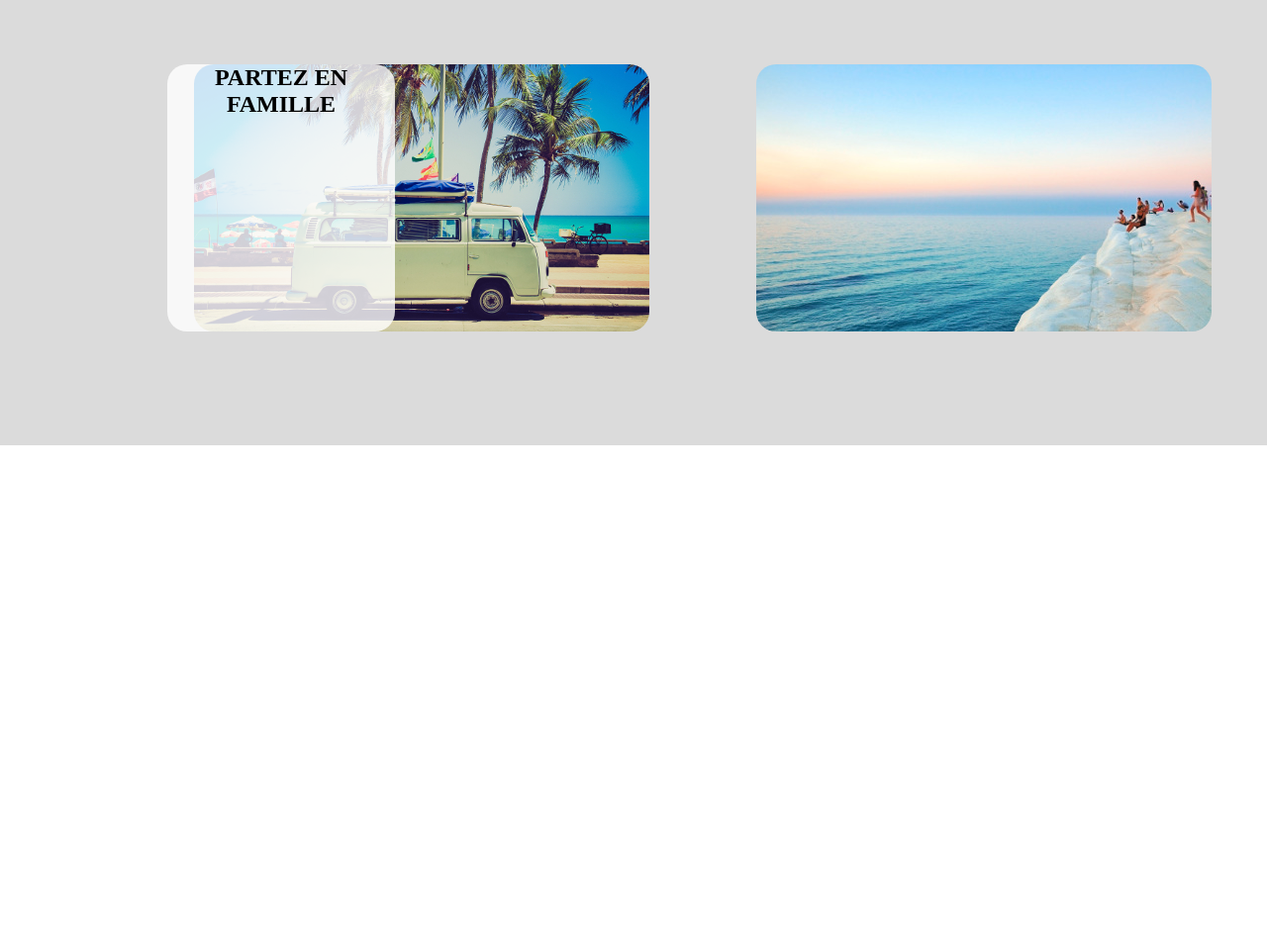
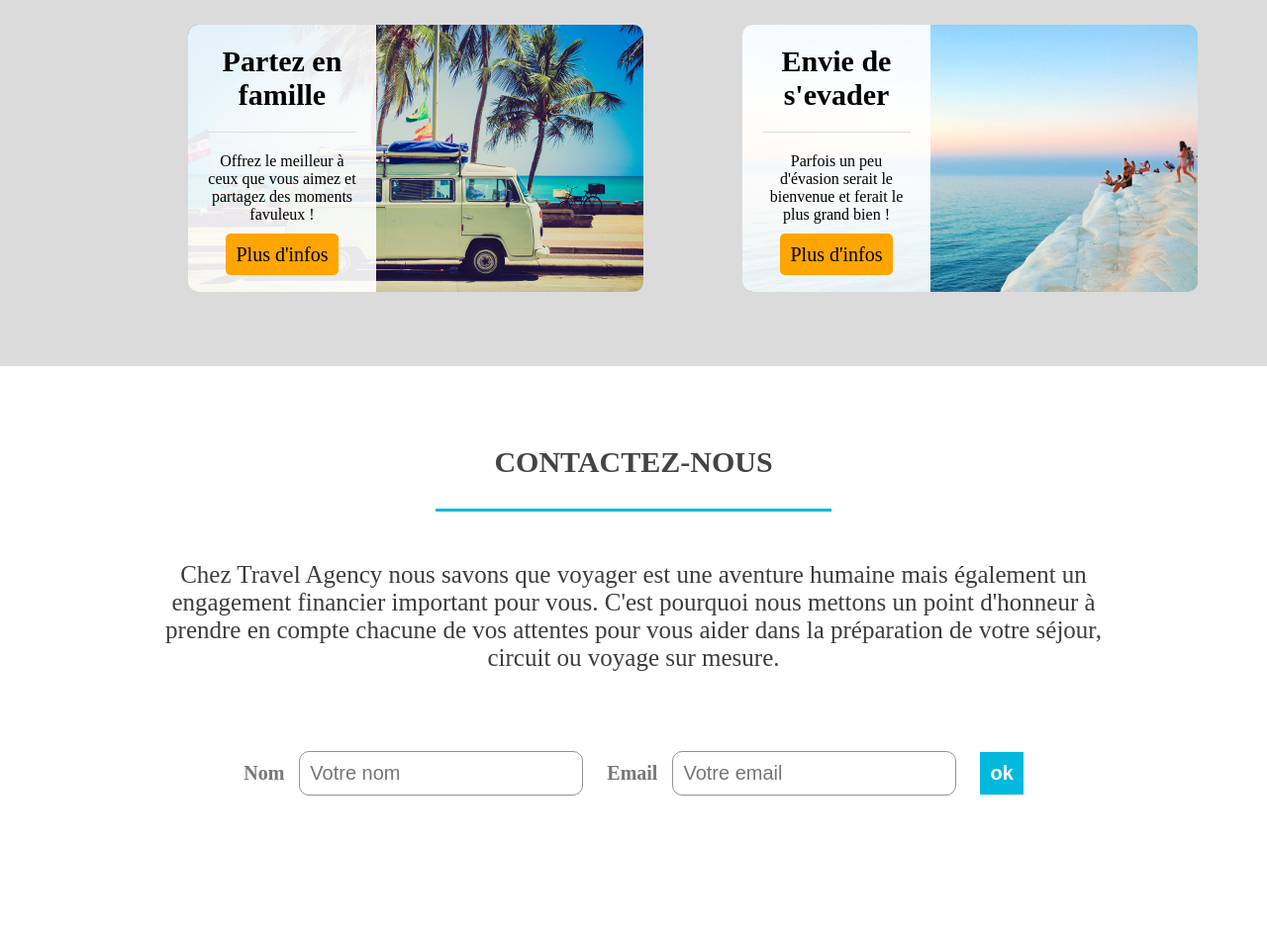
Before and after one commit to Sidahmed-ben/Travel-Site, a plain HTML site: page index.html in a window 1280 px wide. Shown: the part 1200-2153 px from the top of the page at 99% size. Before the commit the page ends 1750 px from the top, so only its background shows below. Drawn offline with Linux system fonts and the light colour scheme.

Commit message:
mon site de voyage

```diff
--- a/index.html
+++ b/index.html
@@ -48,21 +48,43 @@
 
         <section id="possibilities">
             <div class="wrapper">
-                <img class ="im-art1" src ="img/article-image-1.jpg">
+               <article id = "id-art1">
+                   <div class ="overlay">
+                        <h4> Partez en famille </h4>
+                        <p class = "text-art"> Offrez le meilleur à ceux que vous aimez et partagez des moments favuleux !</p>
+                        <a href ="#" class ="button-art">Plus d'infos</a>
+                   </div>
+               </article>
 
-                <section class="act1-champs" >
-                    <h2 class="ac1-text"> PARTEZ EN FAMILLE </h2>
+               <article id = "id-art2">
+                <div class ="overlay">
+                     <h4> Envie de s'evader </h4>
+                     <p class = "text-art"> Parfois un peu d'évasion serait le bienvenue et ferait le plus grand bien !</p>
+                     <a href ="#" class ="button-art">Plus d'infos</a>
+                </div>
+                <div class="clear"></div>
+            </article>
 
-                </section>
-
-                <p class="ac1-text"> </p>
-                <img class ="im-art2" src ="img/article-image-2.jpg">
             </div>
         </section>
-        <section id="contact"></section>
+        <section id="contact">
+            <div class="wrapper">
+                <h3> CONTACTEZ-NOUS </h3>
+                <p>Chez Travel Agency nous savons que voyager est une aventure humaine mais également un engagement financier important pour vous. C'est pourquoi nous mettons un point d'honneur à prendre en compte chacune de vos attentes pour vous aider dans la préparation de votre séjour, circuit ou voyage sur mesure.</p>
+                <form>
+                    <label for="name"> Nom </label>
+                    <input type="text" id="name" placeholder="Votre nom">
+                    <label for="email"> Email </label>
+                    <input type="text" id="email" placeholder="Votre email">
+                    <input type="submit" value="ok" class ="button-form">
+                </form>
+            </div>
+        </section>
 
         <footer>
-
+            <div class="wrapper">
+                <p class="titre_head">TravelAgency<span class="point">.</span></p>
+            </div>
         </footer>
     </body>
 
--- a/styles.css
+++ b/styles.css
@@ -17,8 +17,10 @@ body
     height: 500px;
     margin: 0 auto;
     padding: 0 10px;
+    text-align: center;
     /* border : 5px solid black; */
 }
+
 
 
 header{
@@ -143,12 +145,14 @@ section p .text-voya
     top: 50%;
     left: 25%;
     transform: translate(-50%,-150%);
+    padding-bottom : 30px;
 }
 
 #steps .act2 {
     position: absolute;
     top: 50%;
     left: 50%;
+    padding-bottom : 30px;
     transform: translate(-50%,-150%);
 }
 
@@ -156,6 +160,7 @@ section p .text-voya
     position: absolute;
     top: 50%;
     left: 75%;
+    padding-bottom : 30px;
     transform: translate(-50%,-150%);
 }
 
@@ -234,7 +239,7 @@ p.voy-text{
     position: relative;
     /* border : 5px solid black; */
     width : auto;
-    height: 600px;
+    height: 400px;
 }
 
 
@@ -271,6 +276,151 @@ section .act1-champs{
 
 #possibilities .wrapper
 {
+    height: 300px ;
+    padding: 60px 0px ;
     background-color: rgb(219, 219, 219);
 
 }
+
+
+#id-art1{
+    position: absolute;
+    left : 30%;
+    top : 50%;
+    transform: translate(-50%,-50%);
+    background-image: url("img/article-image-1.jpg") ;
+    width: 460px;
+    height:270px;
+    text-align: center;
+    border-radius: 10px;
+
+}
+
+
+#id-art2{
+    position: absolute;
+    left : 70%;
+    top : 50%;
+    transform: translate(-50%,-50%);
+    background-image: url("img/article-image-2.jpg") ;
+    width: 460px;
+    height:270px;
+    text-align: center;
+    border-radius: 10px;
+}
+
+.overlay{
+    background-color: rgba(255,255,255,0.90);
+    height: 100%;
+    width: 190px;
+    padding: 20px;
+    border-radius: 10px 0 0 10px;
+    box-sizing: border-box;
+}
+
+.overlay h4{
+    font-size: 30px;
+    border-bottom: 1px solid #ddd;
+    padding-bottom: 20px;
+
+}
+
+.text-art{
+    padding-top :20px;
+    padding-bottom: 20px;;
+}
+
+.button-art{
+    background-color: orange;
+    padding: 10px;
+    border-radius: 5px;
+    margin-top: 10px;
+}
+.button-art:hover{
+    background-color: paleturquoise;
+
+}
+
+.clear{
+    clear: both;
+}
+
+
+/* Contact */
+
+#contact .wrapper{
+    margin-top: 0px;
+    width : 1000px;
+}
+
+#contact {
+
+    padding: 100px 0px;
+    text-align: center;
+}
+
+#contact .wrapper h3{
+    margin: 0px auto;
+    /* background-color: aqua; */
+    width:400px;
+    border-bottom: 3px solid #02b8dd;
+    font-size: 30px;
+    color: #444;
+    margin-bottom: 30px;
+    padding-bottom: 30px;
+
+}
+
+#contact .wrapper p{
+    color:rgb(61, 61, 61);
+    font-size: 25px;
+    padding: 20px 0px;
+}
+
+form{
+    margin : 60px 0px 20px 0px ;
+}
+
+
+label{
+    font-weight: bold;
+    font-size: 20px;
+    margin-right: 10px;
+    color: #777;
+}
+
+input[type="text"]{
+    padding: 10px;
+    border-radius: 10px;
+    border: 1px solid rgb(146, 146, 146);
+    font-size: 20px;
+    margin-right: 20px;
+}
+
+.button-form{
+    color: white;
+    font-size: 20px;
+    background-color: #02b8dd;
+    font-weight: bold;
+    border-style: none;
+    padding: 10px;
+}
+
+.button-form:hover{
+    background-color: #444;
+
+}
+
+footer .wrapper{
+    width: auto;
+    text-align: center;
+    background-color: #444;
+}
+
+
+footer .wrapper p{
+    color: white;
+    font-size: 100px;
+    padding-top: 200px;
+    font-weight: bold;
+}
```
